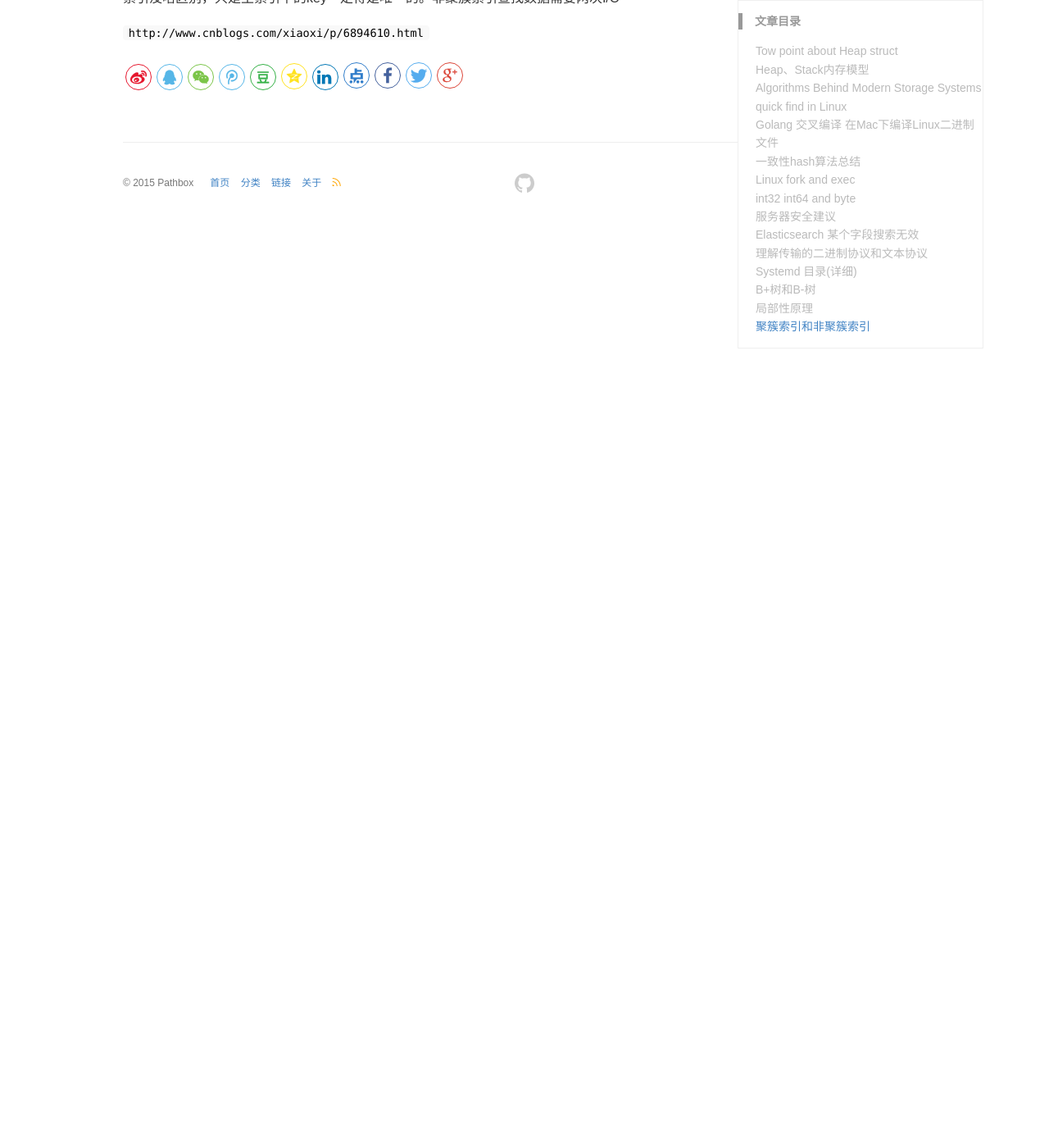
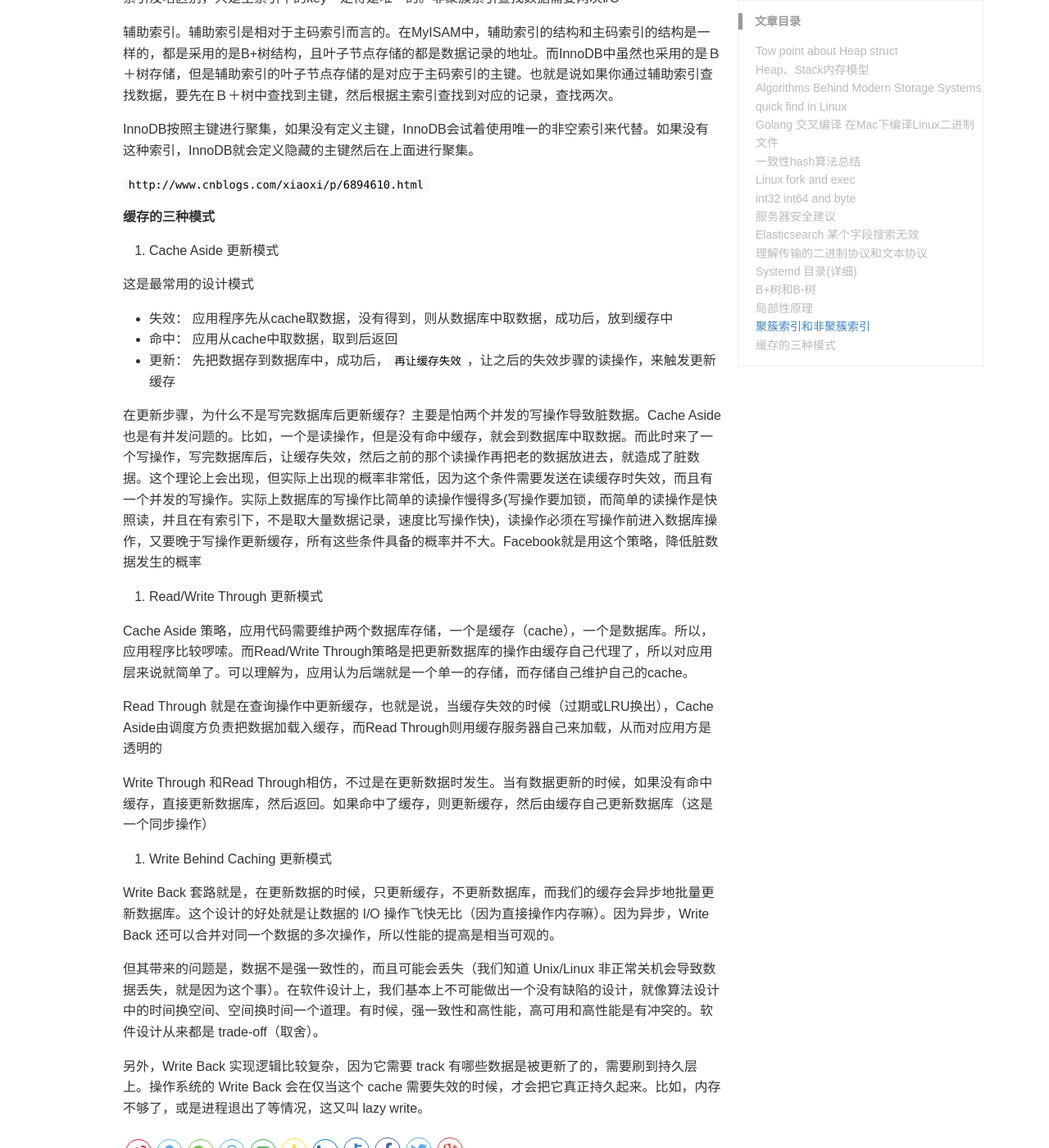
Before and after one commit to pathbox/pathbox.github.io, a Jekyll site: the page built from _posts/2018-06-02-work-summary-in-Udesk-sixteen.md, in a window 1280 px wide and 1400 px high, scrolled down 5646 px. Shown: the whole window at 82% size. Built offline with Jekyll 4.4.1, drawn with Linux system fonts in a browser that asks for light colours.

Commit message:
缓存设计的三种模式

```diff
--- a/_posts/2018-06-02-work-summary-in-Udesk-sixteen.md
+++ b/_posts/2018-06-02-work-summary-in-Udesk-sixteen.md
@@ -181,4 +181,36 @@ B+Tree相对于B-Tree有几点不同：
 
 非聚簇索引就是指B+Tree的叶子节点上的data，并不是数据本身，而是数据存放的地址。主索引和辅助索引没啥区别，只是主索引中的key一定得是唯一的。非聚簇索引查找数据需要两次I/O
 
+辅助索引。辅助索引是相对于主码索引而言的。在MyISAM中，辅助索引的结构和主码索引的结构是一样的，都是采用的是B+树结构，且叶子节点存储的都是数据记录的地址。而InnoDB中虽然也采用的是Ｂ＋树存储，但是辅助索引的叶子节点存储的是对应于主码索引的主键。也就是说如果你通过辅助索引查找数据，要先在Ｂ＋树中查找到主键，然后根据主索引查找到对应的记录，查找两次。
+
+InnoDB按照主键进行聚集，如果没有定义主键，InnoDB会试着使用唯一的非空索引来代替。如果没有这种索引，InnoDB就会定义隐藏的主键然后在上面进行聚集。
+
 `http://www.cnblogs.com/xiaoxi/p/6894610.html`
+
+##### 缓存的三种模式
+
+1. Cache Aside 更新模式
+
+这是最常用的设计模式
+
+- 失效： 应用程序先从cache取数据，没有得到，则从数据库中取数据，成功后，放到缓存中
+- 命中： 应用从cache中取数据，取到后返回
+- 更新： 先把数据存到数据库中，成功后，`再让缓存失效`，让之后的失效步骤的读操作，来触发更新缓存
+
+在更新步骤，为什么不是写完数据库后更新缓存？主要是怕两个并发的写操作导致脏数据。Cache Aside也是有并发问题的。比如，一个是读操作，但是没有命中缓存，就会到数据库中取数据。而此时来了一个写操作，写完数据库后，让缓存失效，然后之前的那个读操作再把老的数据放进去，就造成了脏数据。这个理论上会出现，但实际上出现的概率非常低，因为这个条件需要发送在读缓存时失效，而且有一个并发的写操作。实际上数据库的写操作比简单的读操作慢得多(写操作要加锁，而简单的读操作是快照读，并且在有索引下，不是取大量数据记录，速度比写操作快)，读操作必须在写操作前进入数据库操作，又要晚于写操作更新缓存，所有这些条件具备的概率并不大。Facebook就是用这个策略，降低脏数据发生的概率
+
+2. Read/Write Through 更新模式
+
+Cache Aside 策略，应用代码需要维护两个数据库存储，一个是缓存（cache），一个是数据库。所以，应用程序比较啰嗦。而Read/Write Through策略是把更新数据库的操作由缓存自己代理了，所以对应用层来说就简单了。可以理解为，应用认为后端就是一个单一的存储，而存储自己维护自己的cache。
+
+Read Through 就是在查询操作中更新缓存，也就是说，当缓存失效的时候（过期或LRU换出），Cache Aside由调度方负责把数据加载入缓存，而Read Through则用缓存服务器自己来加载，从而对应用方是透明的
+
+Write Through 和Read Through相仿，不过是在更新数据时发生。当有数据更新的时候，如果没有命中缓存，直接更新数据库，然后返回。如果命中了缓存，则更新缓存，然后由缓存自己更新数据库（这是一个同步操作）
+
+3. Write Behind Caching 更新模式
+
+Write Back 套路就是，在更新数据的时候，只更新缓存，不更新数据库，而我们的缓存会异步地批量更新数据库。这个设计的好处就是让数据的 I/O 操作飞快无比（因为直接操作内存嘛）。因为异步，Write Back 还可以合并对同一个数据的多次操作，所以性能的提高是相当可观的。
+
+但其带来的问题是，数据不是强一致性的，而且可能会丢失（我们知道 Unix/Linux 非正常关机会导致数据丢失，就是因为这个事）。在软件设计上，我们基本上不可能做出一个没有缺陷的设计，就像算法设计中的时间换空间、空间换时间一个道理。有时候，强一致性和高性能，高可用和高性能是有冲突的。软件设计从来都是 trade-off（取舍）。
+
+另外，Write Back 实现逻辑比较复杂，因为它需要 track 有哪些数据是被更新了的，需要刷到持久层上。操作系统的 Write Back 会在仅当这个 cache 需要失效的时候，才会把它真正持久起来。比如，内存不够了，或是进程退出了等情况，这又叫 lazy write。
```
